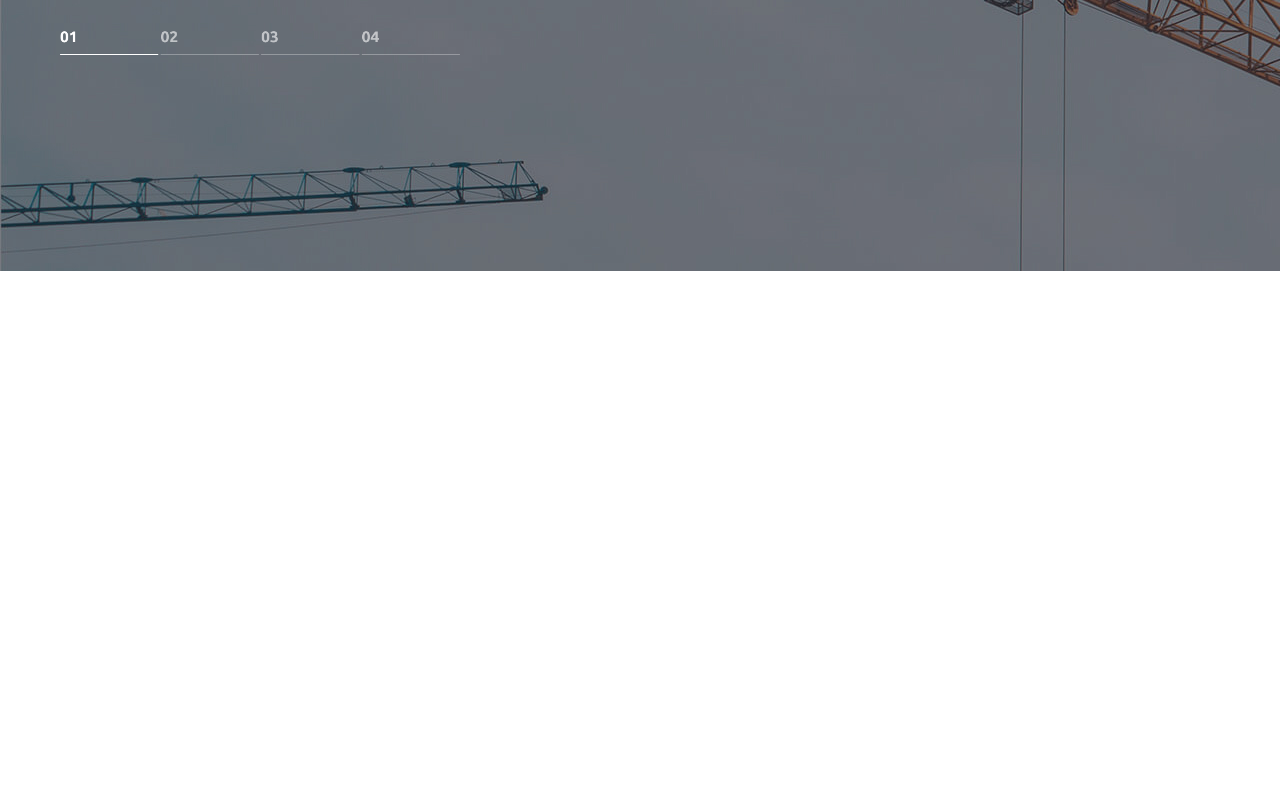
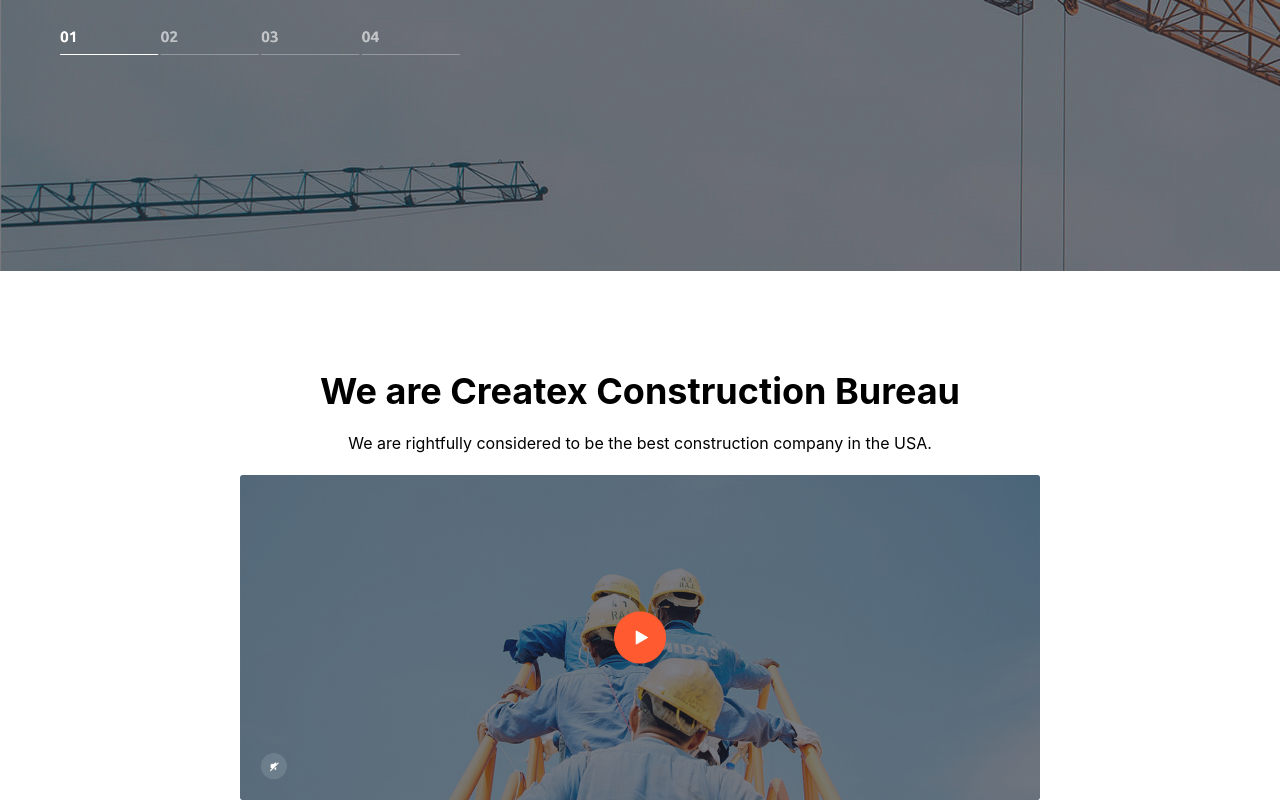
Before and after one commit to mukammalex/homework.29.06.26, a website: page index1.html in a window 1280 px wide. Shown: the part 419-1219 px from the top of the page. Before the commit the page ends 800 px from the top, so only its background shows below. Drawn offline with nearby package versions, Linux system fonts and the light colour scheme; files that its build step writes are made by us from their sources.

Commit message:
section - about us

```diff
--- a/index1.html
+++ b/index1.html
@@ -42,7 +42,13 @@
                 </div>
                 <img class="lg:w-[400px]" src="./images/pager.png" alt="">
                 </div>
-
+            </section>
+            <section class="max-w-300 m-auto mt-[100px]">
+                <div class="flex flex-col gap-[20px] items-center text-center">
+                    <p class="text-4xl font-bold">We are Createx Construction Bureau </p>
+                    <p>We are rightfully considered to be the best construction company in the USA.</p>
+                    <img class="lg:w-[800px] w-[350px]" src="./images/video.png" alt="">
+                </div>
             </section>
         </main>
 
```
Also changed, not shown: images/video.png (added).
